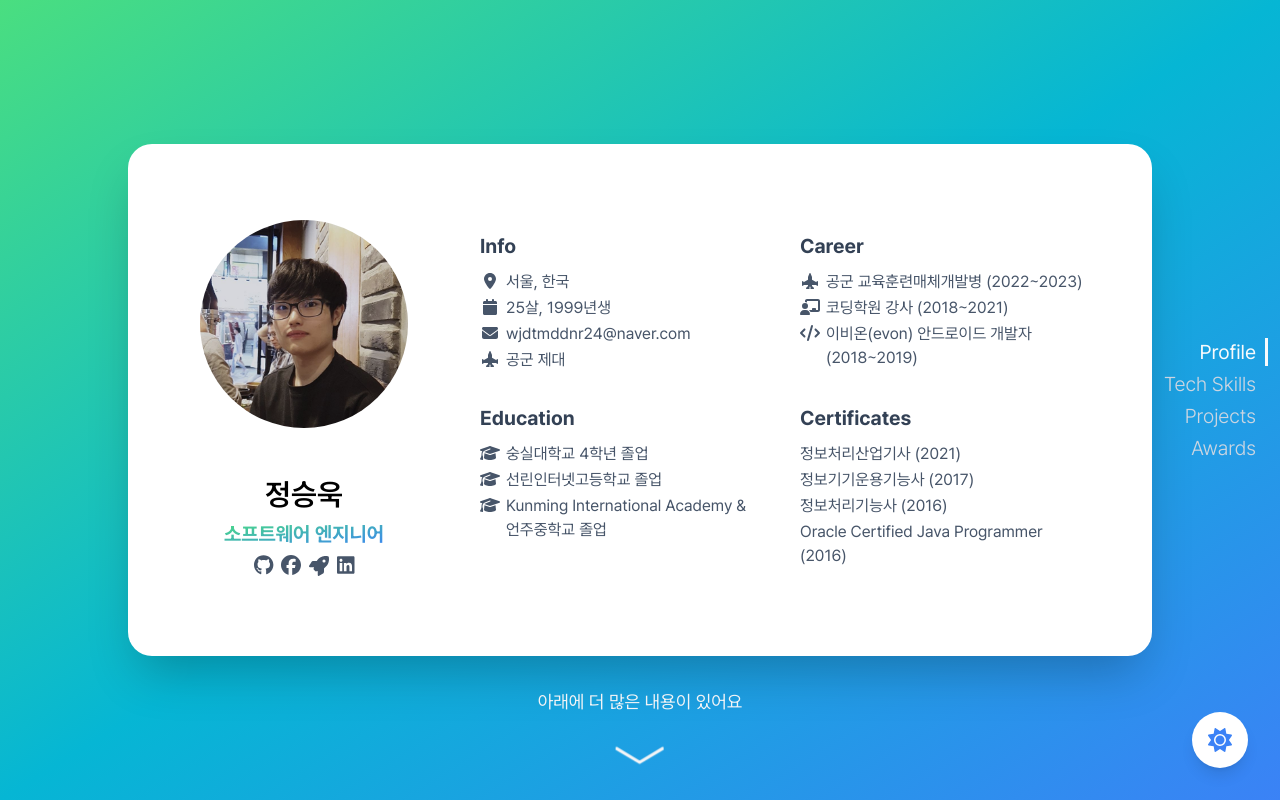
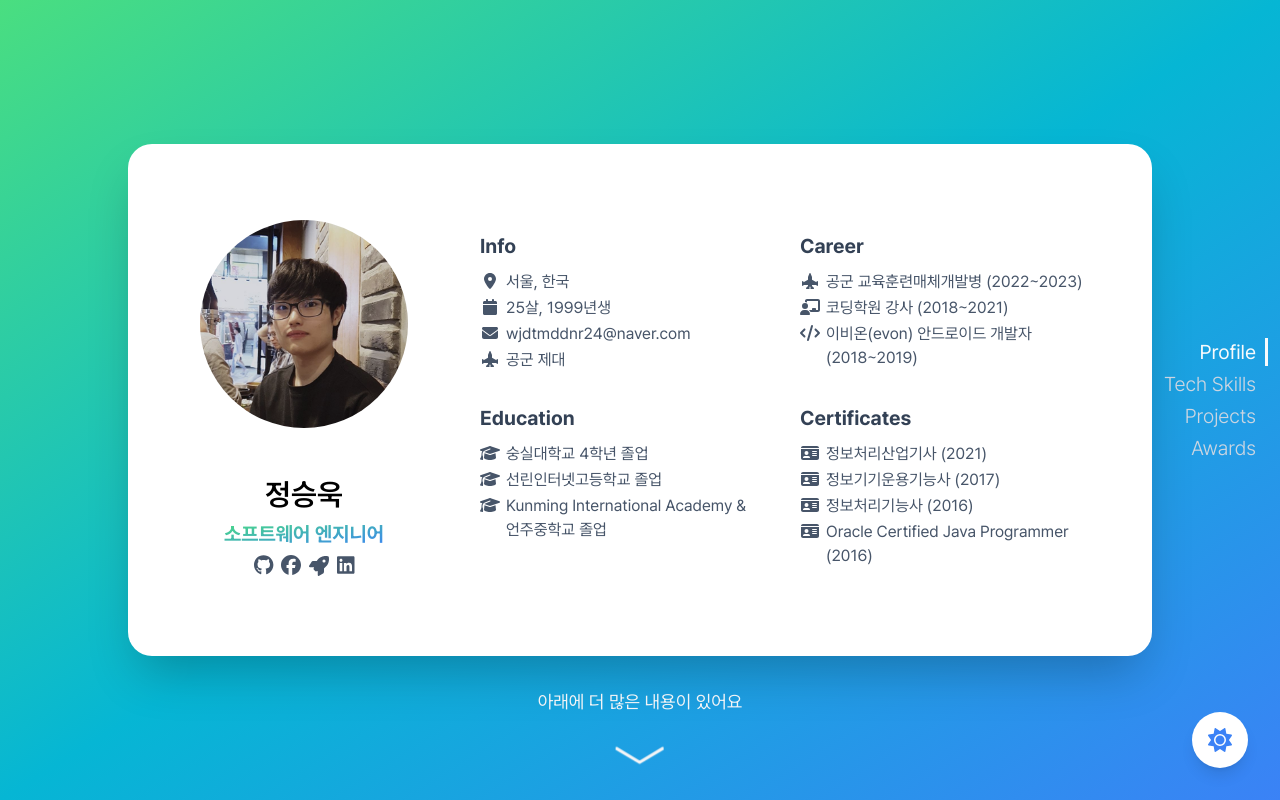
Before and after one commit to wjdtmddnr24/Curriculum-Vitae, a Next.js app: page / in a window 1280 px wide. Built offline with nearby package versions, Linux system fonts and the light colour scheme.

Commit message:
update: add icon to certificates list

```diff
--- a/src/features/sections/Profile.tsx
+++ b/src/features/sections/Profile.tsx
@@ -4,6 +4,7 @@ import {
   faCode,
   faEnvelope,
   faGraduationCap,
+  faIdCard,
   faJetFighterUp,
   faLocationDot,
 } from "@fortawesome/free-solid-svg-icons";
@@ -47,10 +48,10 @@ export function Profile() {
         <div>
           <div className="text-slate-700 dark:text-slate-200 font-bold text-xl mb-2.5">Certificates</div>
           <IconList className="space-y-0.5 break-keep">
-            <IconList.Item>정보처리산업기사 (2021)</IconList.Item>
-            <IconList.Item>정보기기운용기능사 (2017)</IconList.Item>
-            <IconList.Item>정보처리기능사 (2016)</IconList.Item>
-            <IconList.Item>Oracle Certified Java Programmer (2016)</IconList.Item>
+            <IconList.Item icon={faIdCard}>정보처리산업기사 (2021)</IconList.Item>
+            <IconList.Item icon={faIdCard}>정보기기운용기능사 (2017)</IconList.Item>
+            <IconList.Item icon={faIdCard}>정보처리기능사 (2016)</IconList.Item>
+            <IconList.Item icon={faIdCard}>Oracle Certified Java Programmer (2016)</IconList.Item>
           </IconList>
         </div>
       </div>
```
